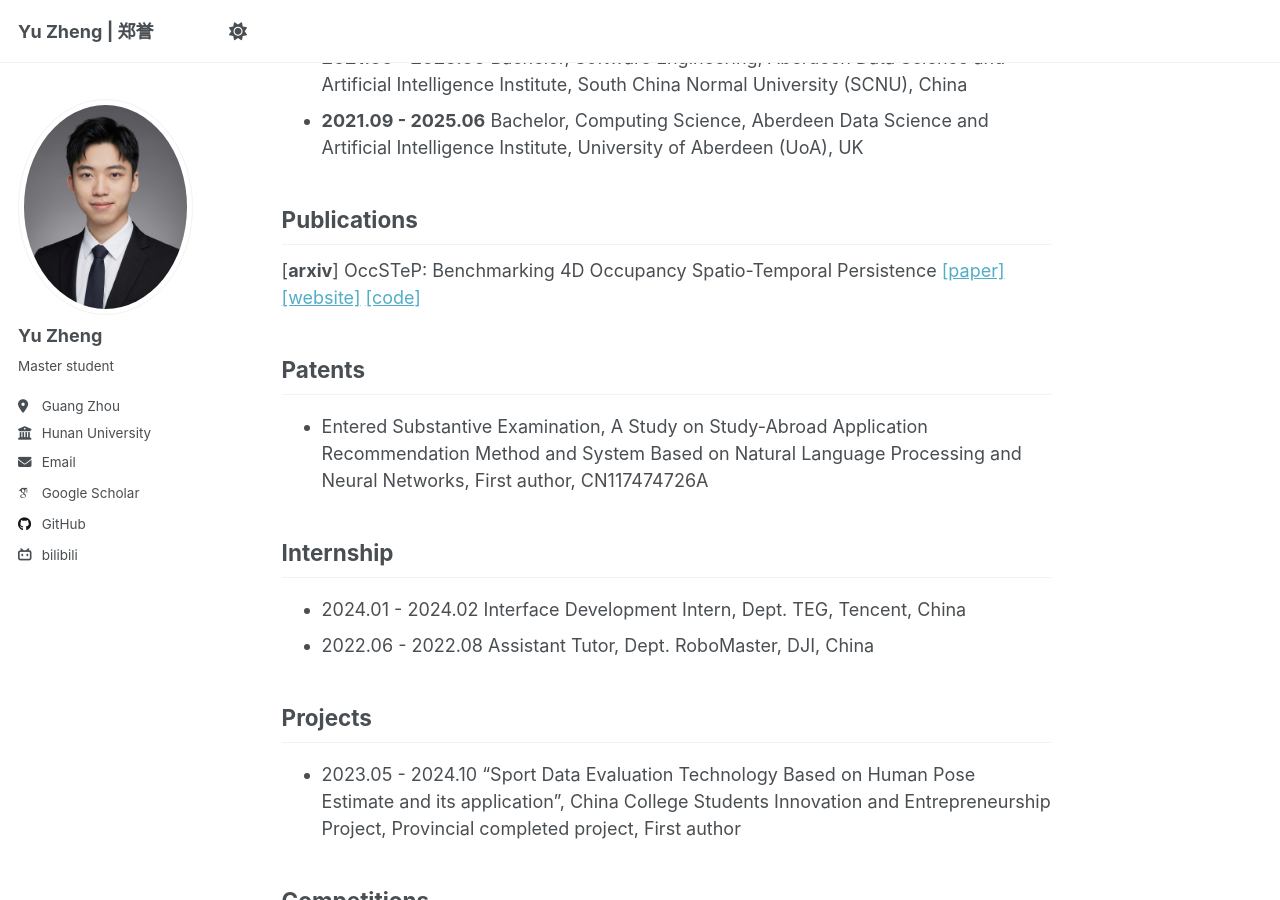
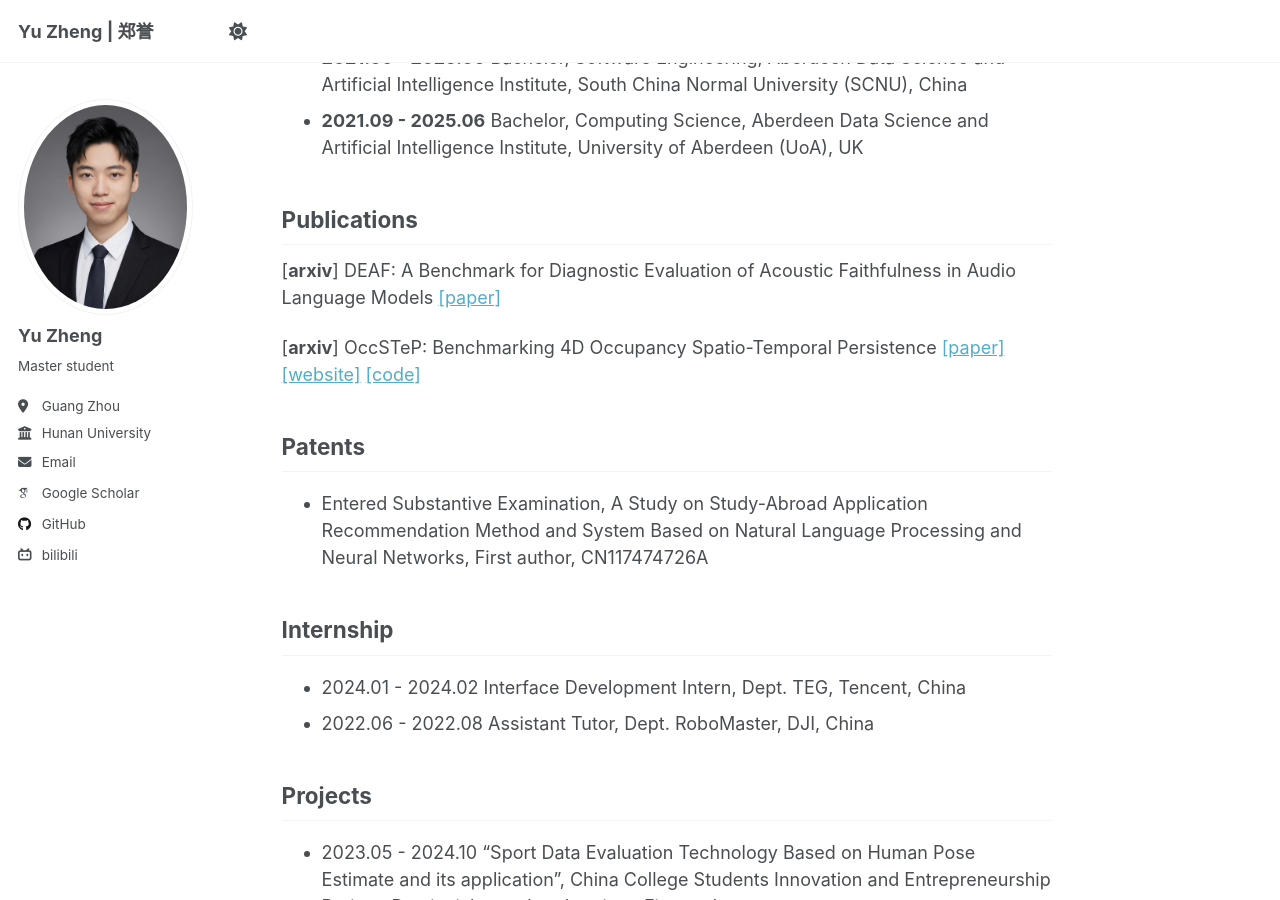
Before and after one commit to FaterYU/FaterYU.github.io, a Jekyll site: the page built from _pages/about.md, in a window 1280 px wide and 900 px high, scrolled down 730 px. Built offline with Jekyll 4.4.1, drawn with Linux system fonts in a browser that asks for light colours; some web fonts are replaced; a script that is not in the unit is left out.

Commit message:
Update about.md with new publications
Added publications to the about page.

```diff
--- a/_pages/about.md
+++ b/_pages/about.md
@@ -28,6 +28,9 @@ I am a Master student of Electronic Information at [School of Robotics](http://r
 
 ## Publications
 
+[**arxiv**] DEAF: A Benchmark for Diagnostic Evaluation of Acoustic Faithfulness in Audio Language Models [[paper]](https://arxiv.org/abs/2603.18048)
+
+
 [**arxiv**] OccSTeP: Benchmarking 4D Occupancy Spatio-Temporal Persistence [[paper]](https://arxiv.org/abs/2512.15621) [[website]](https://insai-lab.github.io/OccSTeP.github.io/) [[code]](https://github.com/FaterYU/OccSTeP)
 
 ## Patents
```
